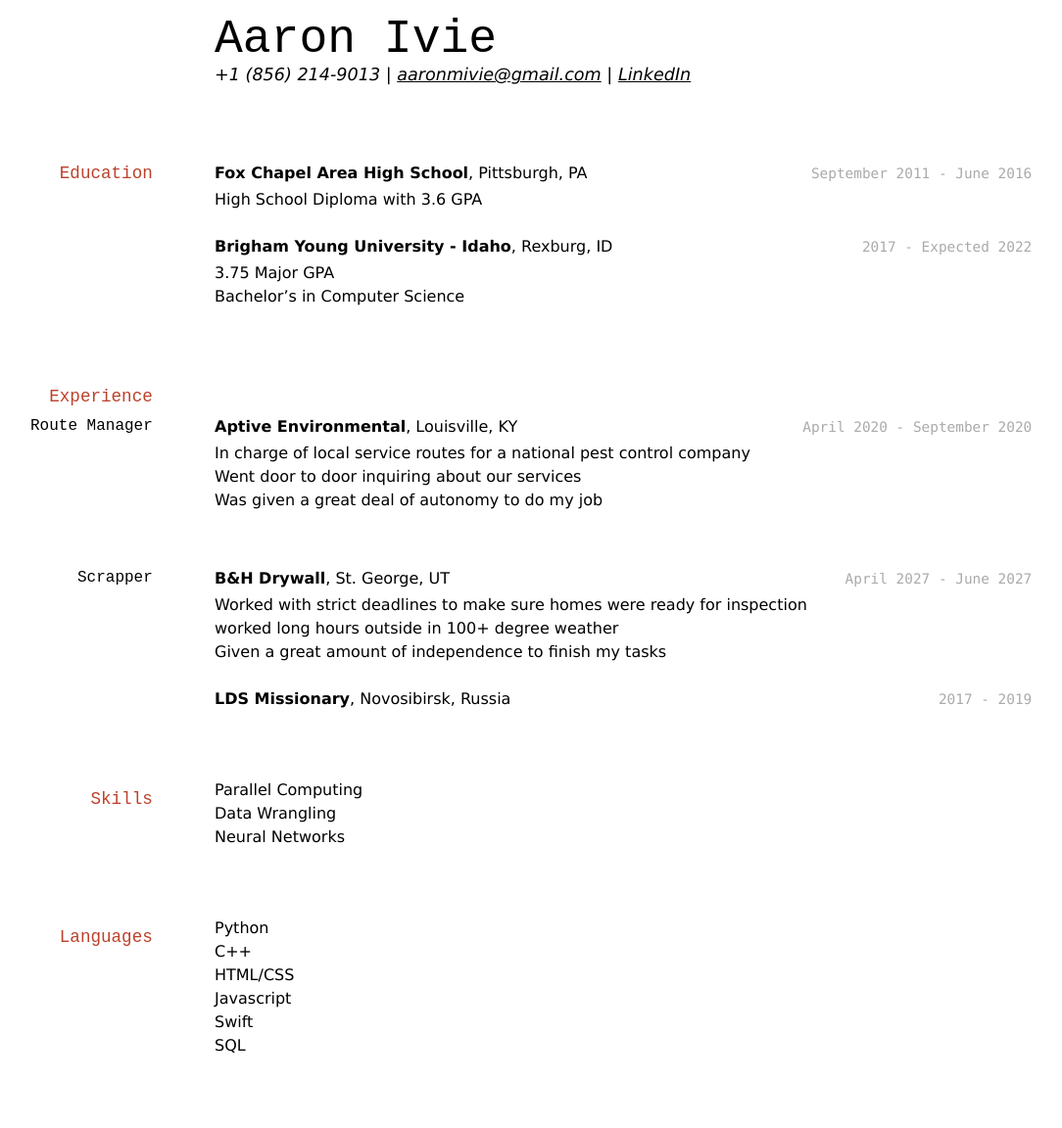
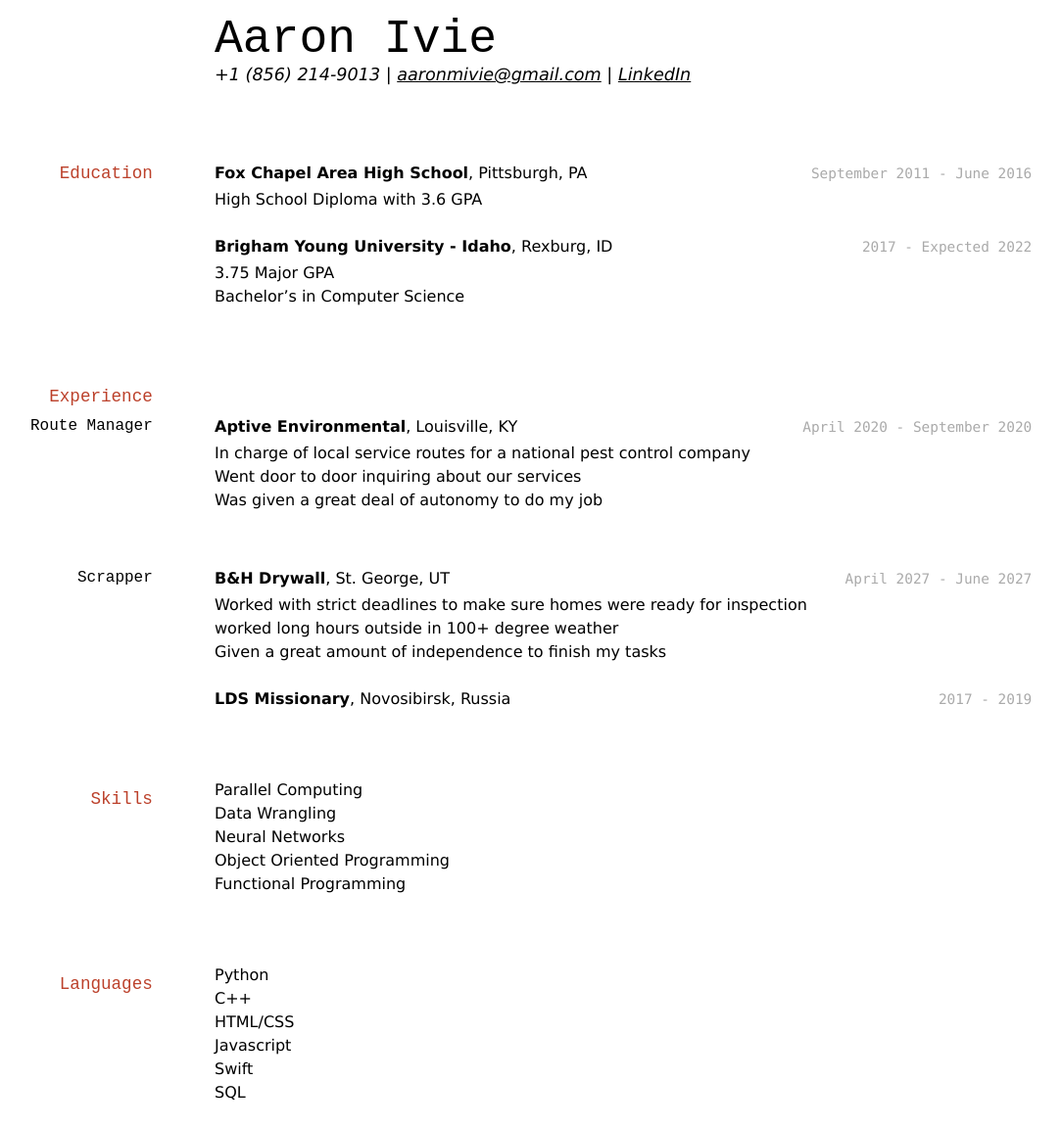
Before and after one commit to byuids-resumes/Ivie-Resume, a Jekyll site: the page built from docs/index.md, in a window 1280 px wide. Shown: the whole page at 98% size, without its empty margins (113-1197 px from the left). Built offline with Jekyll 4.4.1, drawn with Linux system fonts in a browser that asks for light colours; before the commit the page ends 1104 px from its top, so only the background shows below that.

Commit message:
Update index.md

```diff
--- a/docs/index.md
+++ b/docs/index.md
@@ -46,6 +46,8 @@ __LDS Missionary__, Novosibirsk, Russia
 - Parallel Computing
 - Data Wrangling
 - Neural Networks
+- Object Oriented Programming
+- Functional Programming
 
 ## Languages
 - Python
```
